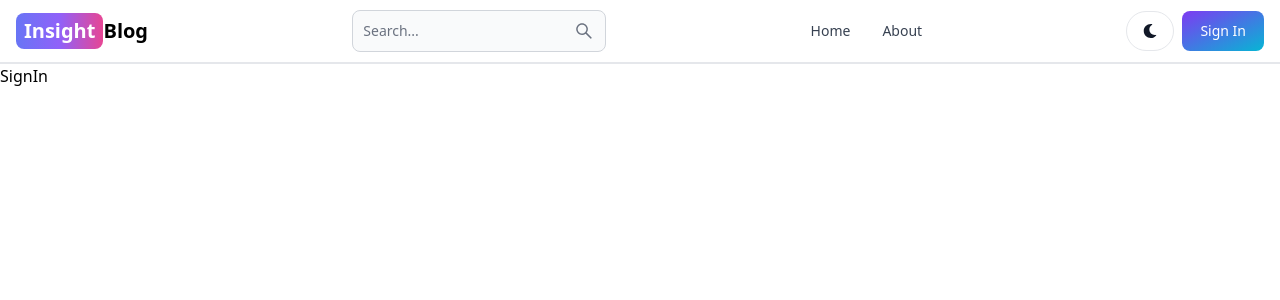
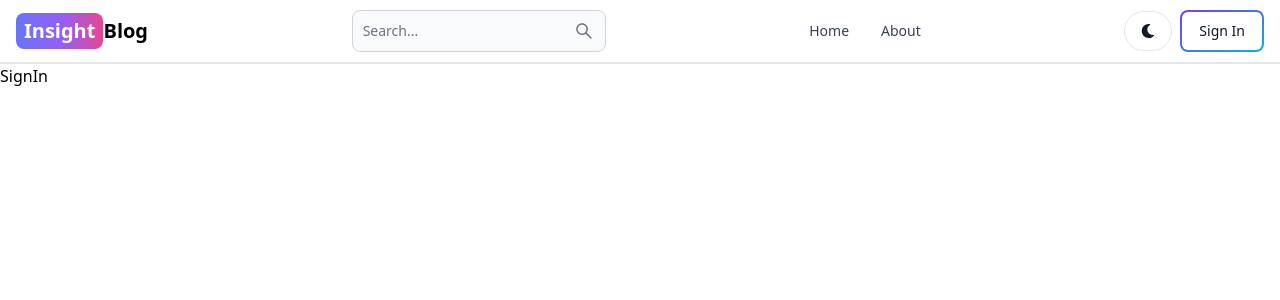
Before and after one commit to amitchahar9837/Blog-Application, a React (Vite) app in the folder client/: page /sign-in in a window 1280 px wide. Shown: the top 300 px of the page. Built offline with nearby package versions, Linux system fonts and the light colour scheme.

Commit message:
create outline sign in button

```diff
--- a/client/src/components/Header.jsx
+++ b/client/src/components/Header.jsx
@@ -39,7 +39,7 @@ const Header = () => {
           <FaMoon />
         </Button>
         <Link to={"/sign-in"}>
-          <Button className="flex items-center" gradientDuoTone="purpleToBlue">
+          <Button className="flex items-center" gradientDuoTone="purpleToBlue" outline>
             Sign In
           </Button>
         </Link>
```
